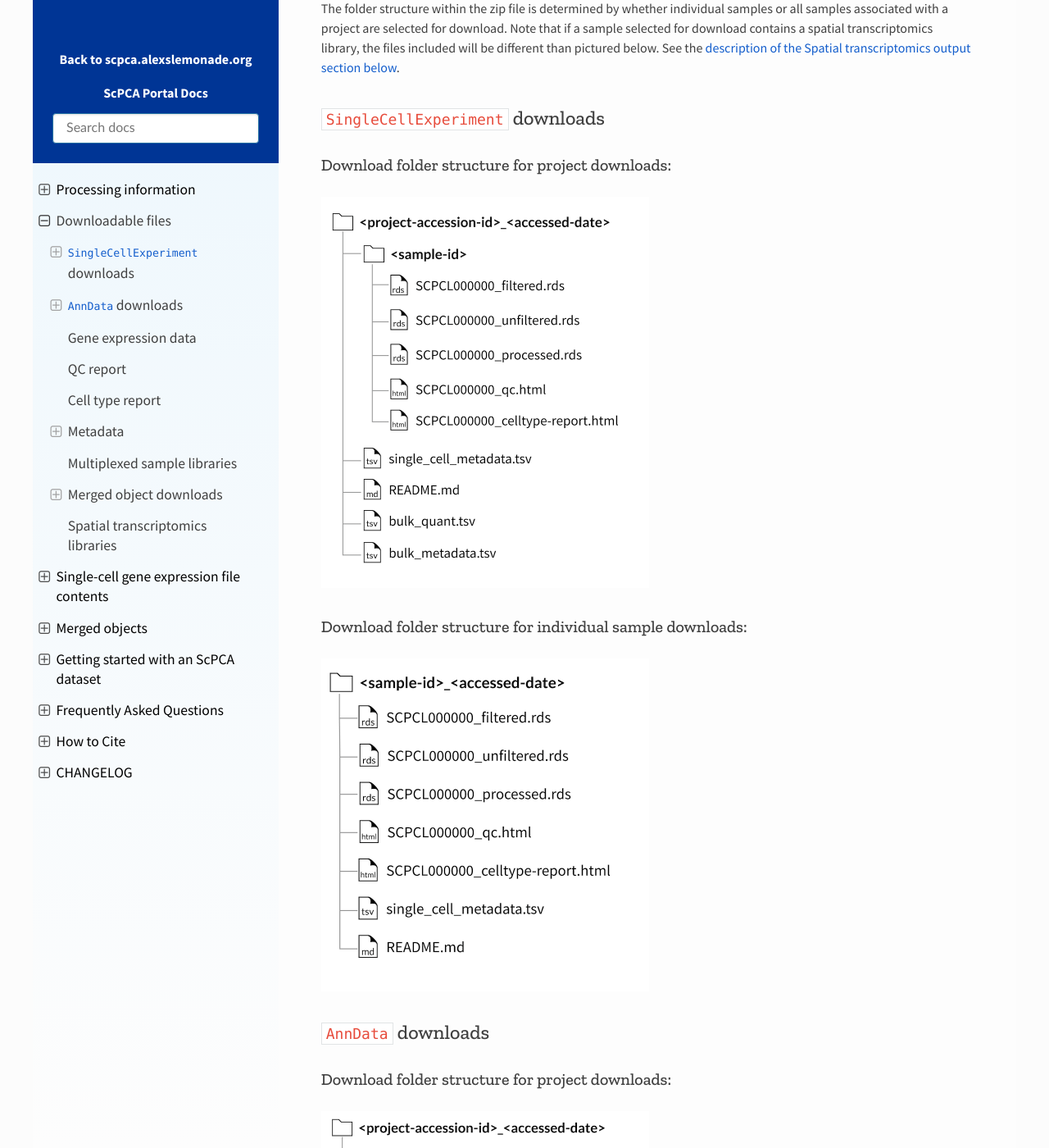
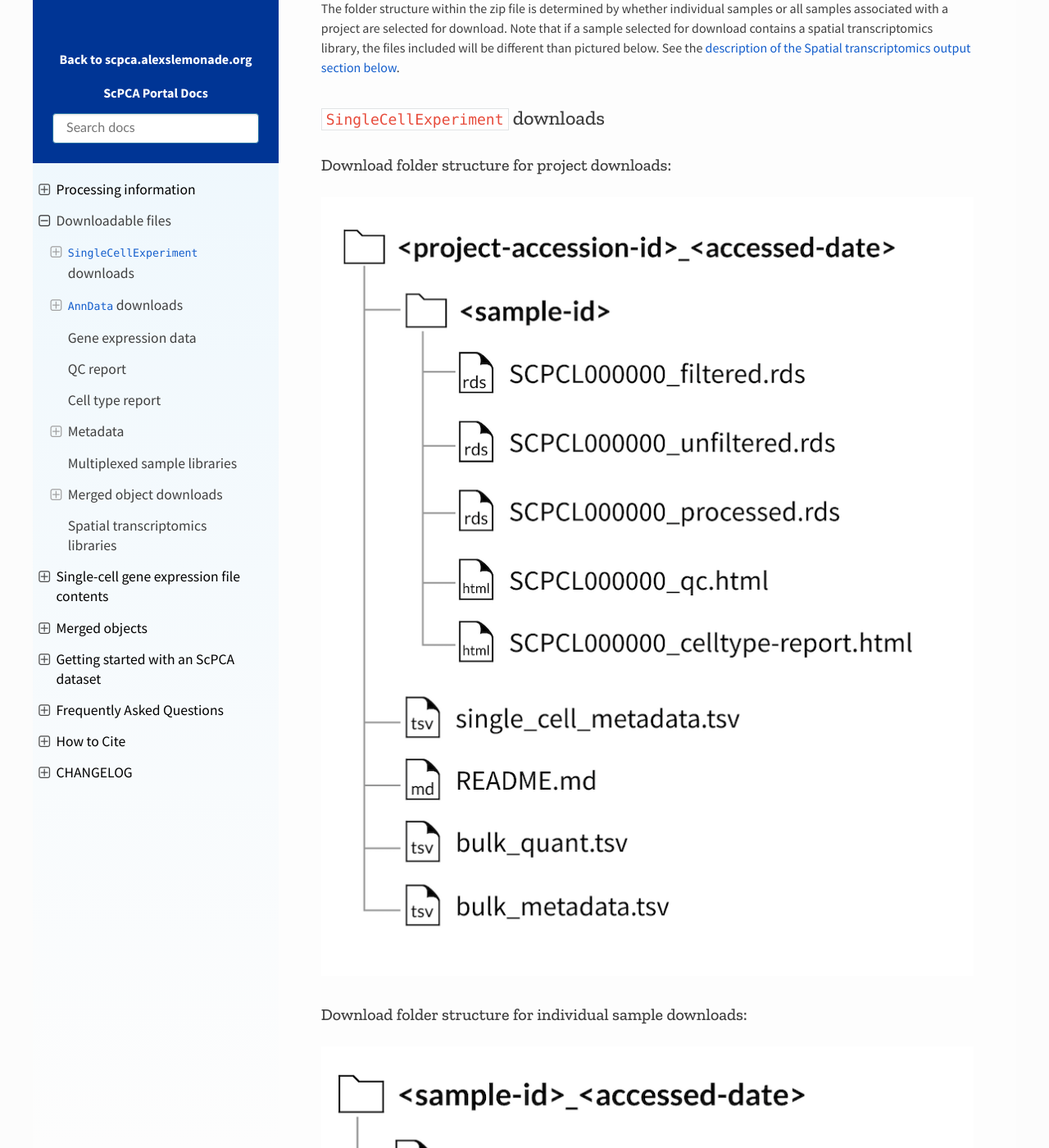
Before and after one commit to DongzeHE/scpca-docs, a Sphinx documentation site: the page built from docs/download_files.md, in a window 1280 px wide and 1400 px high, scrolled down 1178 px. Shown: the whole window at 82% size. Built offline with Sphinx 7.4.7 and the Read the Docs theme 2.0.0, drawn with Linux system fonts in a browser that asks for light colours.

Commit message:
Revert "set max width to 400"
This reverts commit a605fb780c449622f83cdde94e78dddfc11e7867.

```diff
--- a/docs/_static/style.css
+++ b/docs/_static/style.css
@@ -11,10 +11,6 @@ body {
 .wy-nav-content {
   max-width: 900px;
   background: #fdfdfd;
-}
-
-.wy-nav-content img {
-  max-width: 400px;
 }
 
 h1,
```
